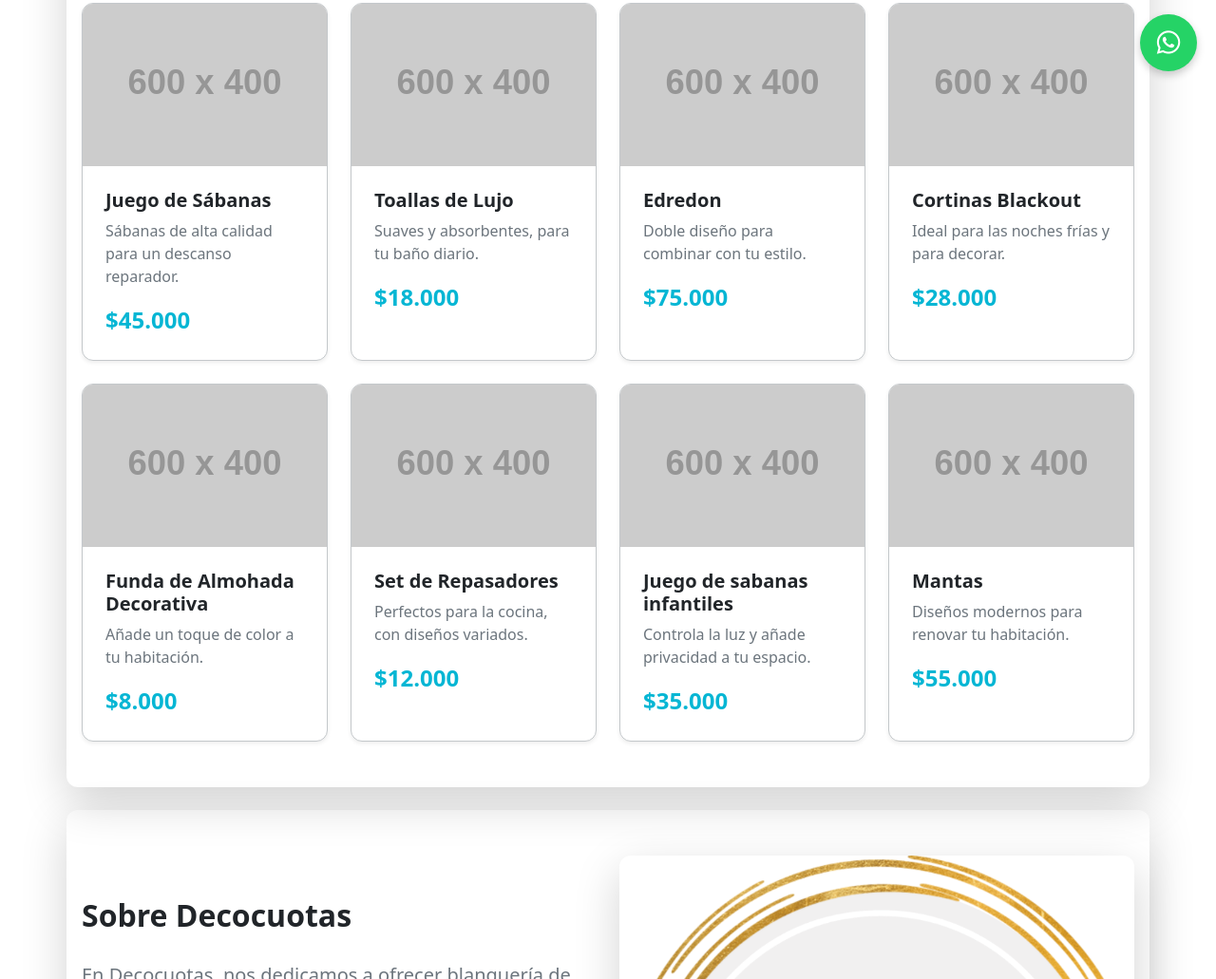
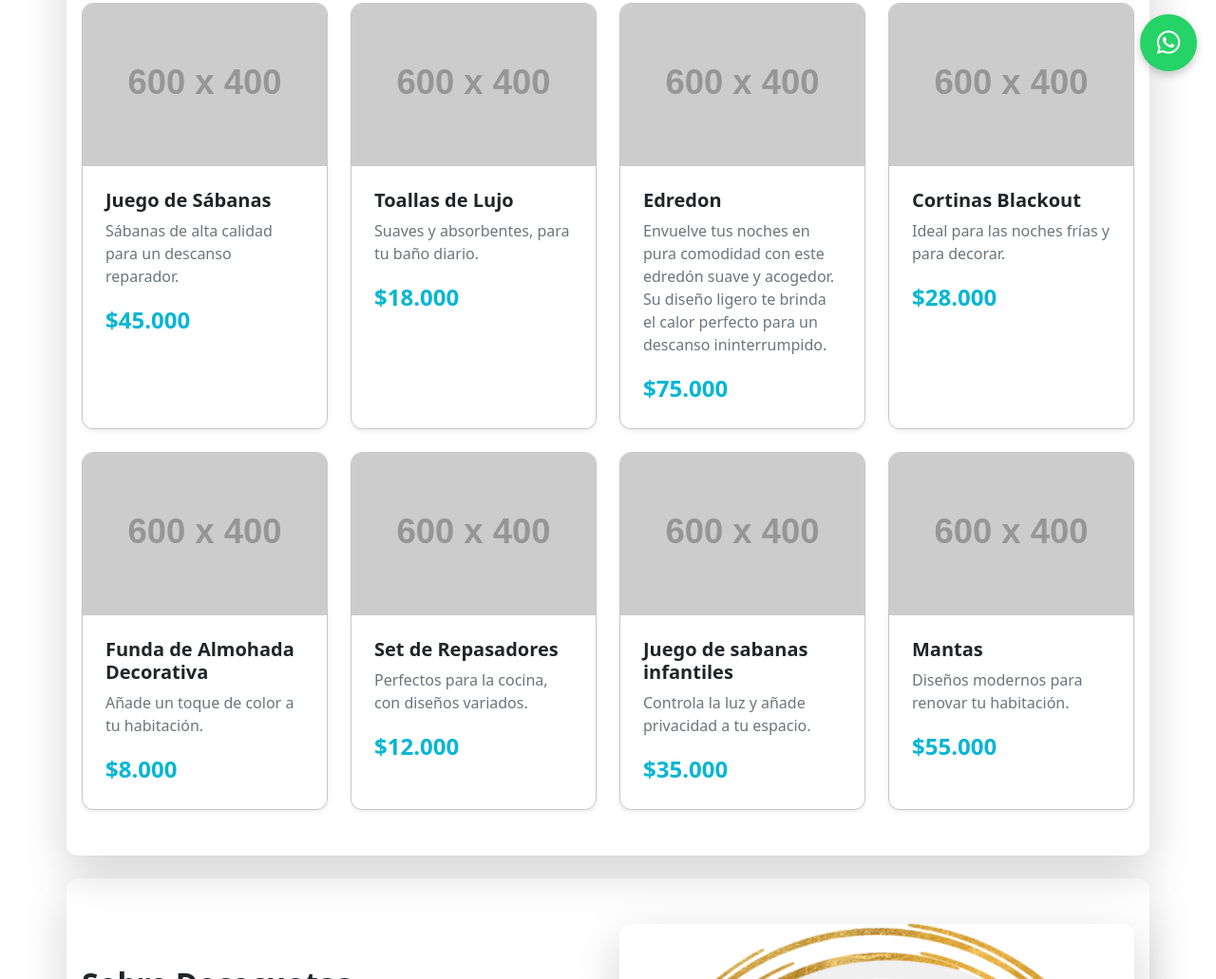
Before and after one commit to lvalvarez1/pagina, a plain HTML site: page index.html in a window 1280 px wide. Shown: the part 695-1726 px from the top of the page at 95% size. Drawn offline with nearby package versions, Linux system fonts and the light colour scheme.

Commit message:
Actualizar index.html

```diff
--- a/index.html
+++ b/index.html
@@ -104,7 +104,7 @@
                             <img src="https://placehold.co/600x400/ADD8E6/1E90FF?text=Edredon" alt="Acolchado Gris" class="card-img-top w-100 h-180px object-fit-cover rounded-top-3">
                             <div class="card-body p-4">
                                 <h3 class="card-title fs-5 fw-semibold text-dark mb-2">Edredon</h3>
-                                <p class="card-text text-secondary mb-3">Doble diseño para combinar con tu estilo.</p>
+                                <p class="card-text text-secondary mb-3">Envuelve tus noches en pura comodidad con este edredón suave y acogedor. Su diseño ligero te brinda el calor perfecto para un descanso ininterrumpido.</p>
                                 <div class="d-flex justify-content-between align-items-center">
                                     <span class="fs-4 fw-bold text-cyan-custom">$75.000</span>
                                 </div>
```
